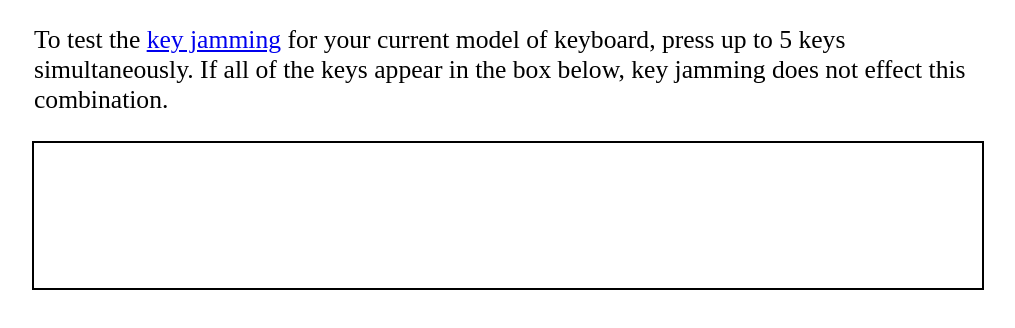
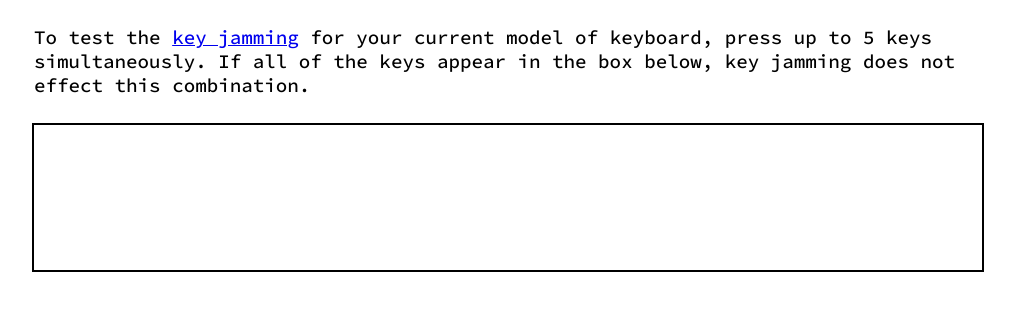
Before and after one commit to shecodes-students/keyjamtest, a website: page index.html in a window 1280 px wide. Shown: the whole page, without its empty margins (132-1147 px from the left). Drawn offline with nearby package versions, Linux system fonts and the light colour scheme.

Commit message:
Updated font

```diff
--- a/css/keyjamtest.css
+++ b/css/keyjamtest.css
@@ -1,6 +1,10 @@
+body {
+  font-family: 'Source Code Pro', Courier, monospace;
+}
 p {
+  font-weight: 500;
   margin: 2% 12.5%;
-  font-size: 1.6em;
+  font-size: 1.2em;
 }
 div {
   background: none;
@@ -10,7 +14,7 @@ div {
   margin: auto;
 }
 span {
-  font-family: 'Source Code Pro', Courier, monospace;
+  font-weight: 900;
   font-size: 3em;
   line-height: 1.8em;
   text-align: center;
--- a/index.html
+++ b/index.html
@@ -12,7 +12,7 @@
 
 
         <link rel="stylesheet" href="css/keyjamtest.css">
-        <link href='http://fonts.googleapis.com/css?family=Source+Code+Pro:900&subset=latin-ext,latin' rel='stylesheet' type='text/css'>
+        <link href='http://fonts.googleapis.com/css?family=Source+Code+Pro:500,700,900&subset=latin-ext,latin' rel='stylesheet' type='text/css'>
     </head>
     <body>
         <!--[if lt IE 7]>
```
